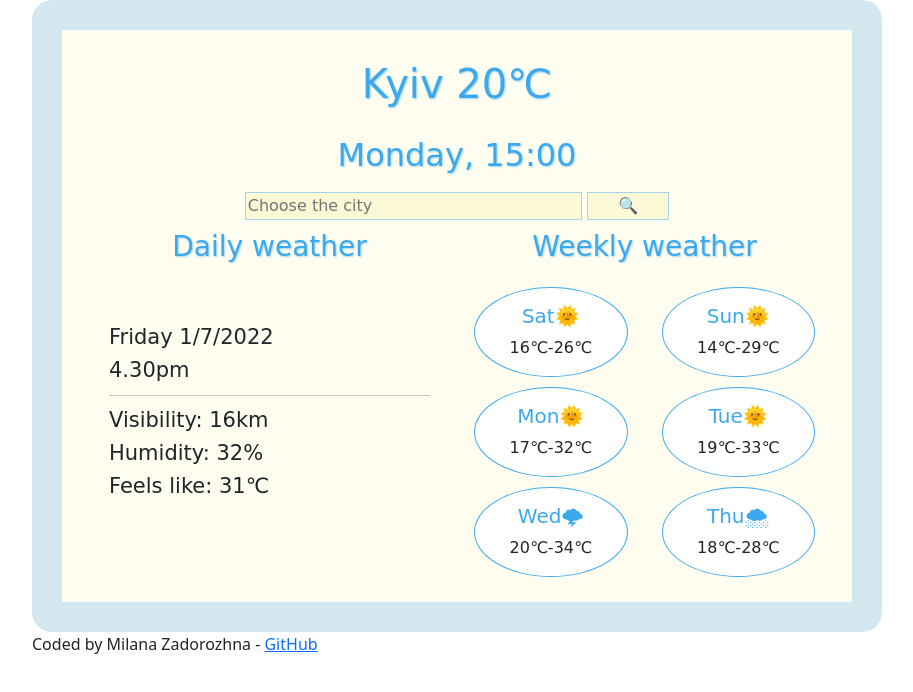
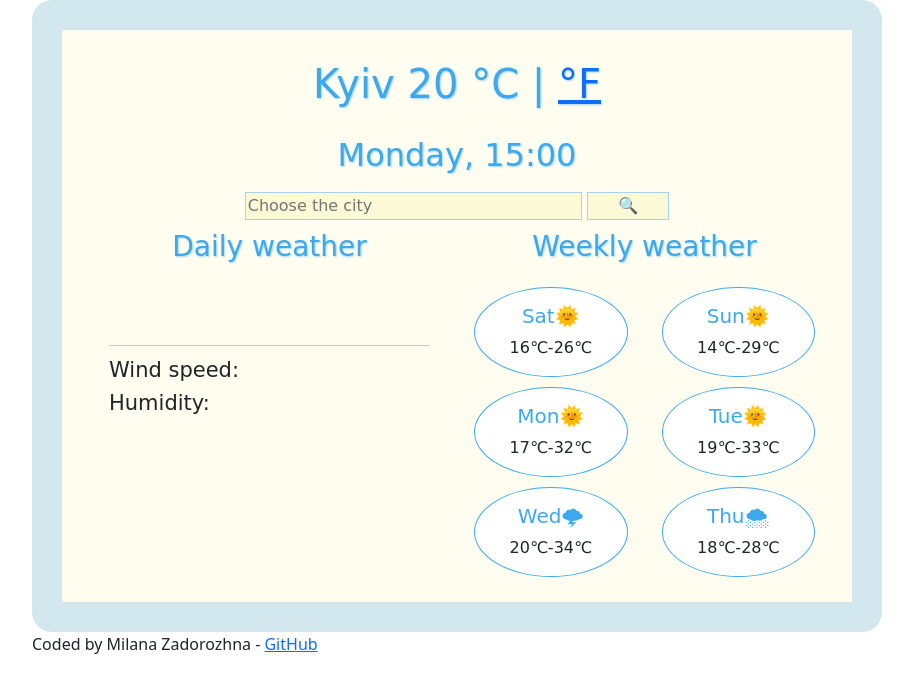
Before and after one commit to milanaz1/my-weather-project, a website built with Parcel: page index.html in a window 1280 px wide. Shown: the whole page, without its empty margins (183-1096 px from the left). Built offline with nearby package versions, Linux system fonts and the light colour scheme; a web font is replaced by a local one.

Commit message:
Updated HTML

```diff
--- a/index.html
+++ b/index.html
@@ -24,7 +24,8 @@
     <div class="all-info">
       <div class="info">
         <h1>
-          <span id="city-now">Kyiv</span> <span id="degrees">20&#8451;</span>
+          <span id="city-now">Kyiv</span>
+          <span id="degrees">20 °C | <a href="#">°F</a></span>
         </h1>
         <h2>Monday, 15:00</h2>
         <div class="search">
@@ -38,12 +39,10 @@
             <div class="col">
               <h3 class="colName">Daily weather</h3>
               <div class="daily">
-                <p>Friday 1/7/2022</p>
-                <p>4.30pm</p>
+                <p id="weatherDescription"></p>
                 <hr />
-                <p>Visibility: 16km</p>
-                <p>Humidity: 32%</p>
-                <p>Feels like: 31&#8451;</p>
+                <p id="windSpeed">Wind speed:</p>
+                <p id="humidity">Humidity:</p>
               </div>
             </div>
             <div class="col">
```
